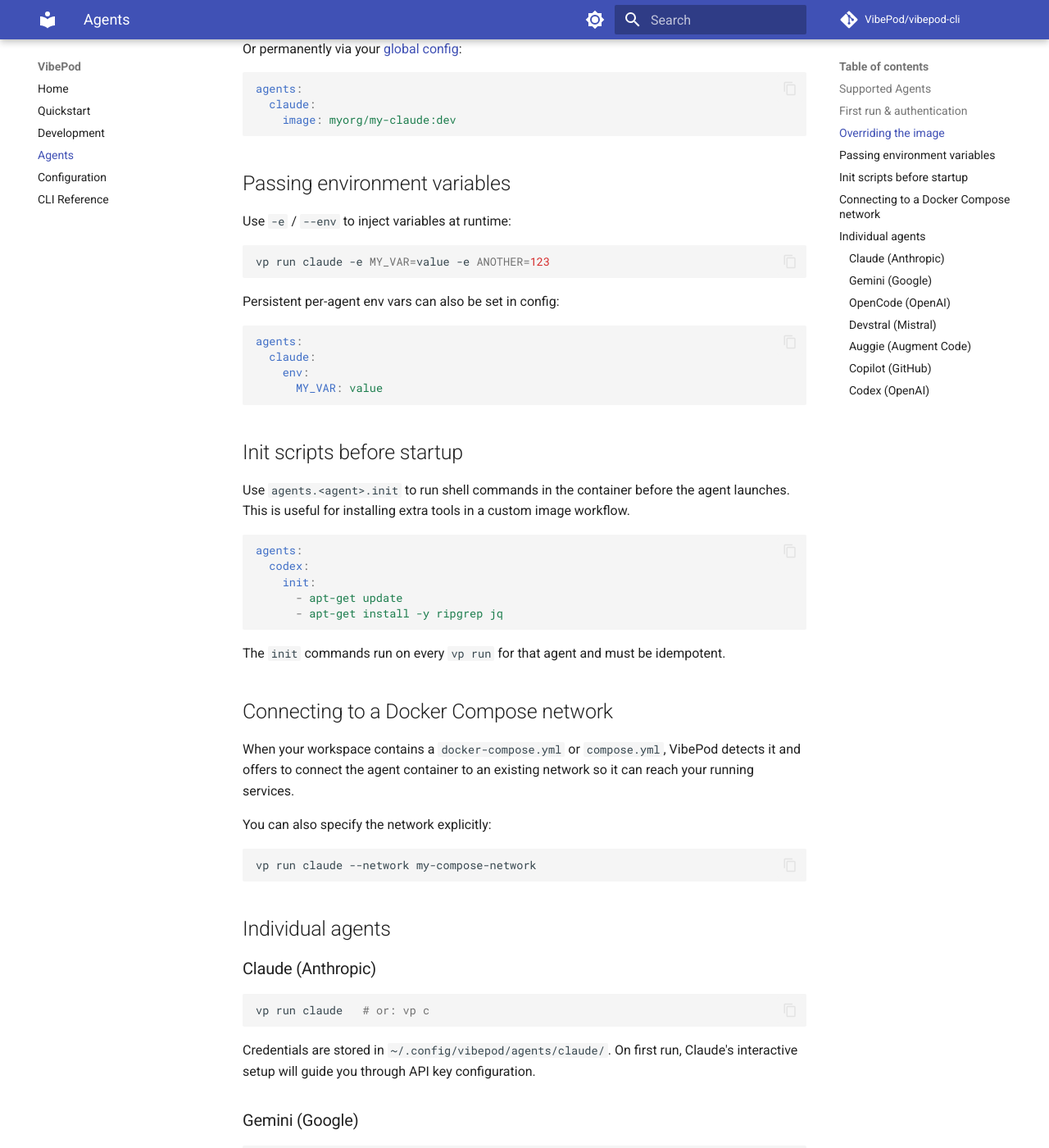
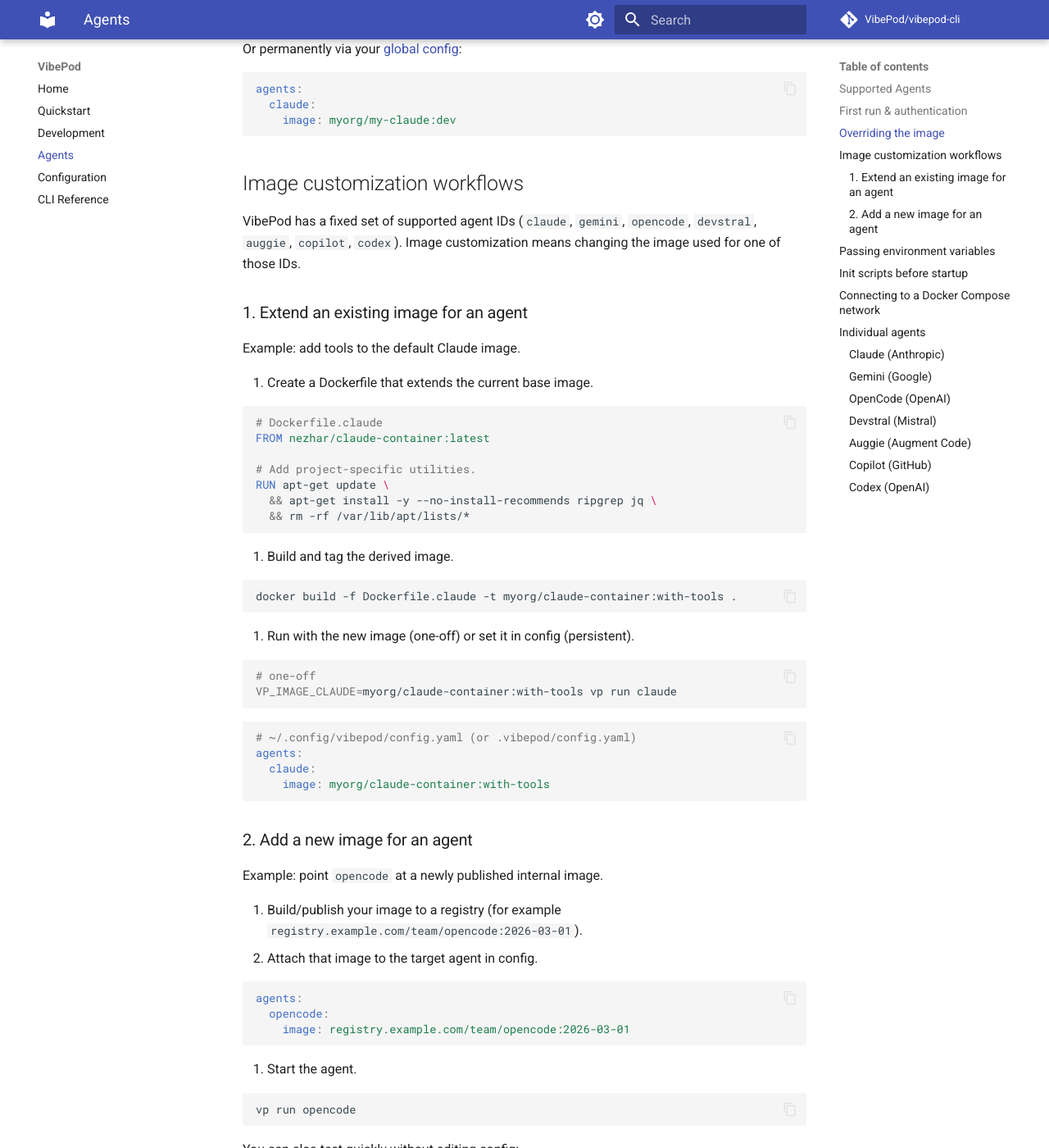
Before and after one commit to VibePod/vibepod-cli, an MkDocs documentation site: the page built from docs/agents/index.md, in a window 1280 px wide and 1400 px high, scrolled down 1063 px. Shown: the whole window at 82% size. Built offline with MkDocs 1.6.1 and Material for MkDocs 9.7.7, drawn with Linux system fonts in a browser that asks for light colours; comment, search, counter and statistics services are not loaded; some of the changed text lies outside the part shown.

Commit message:
Add documentation for usage of custom container builds

````diff
--- a/docs/agents/index.md
+++ b/docs/agents/index.md
@@ -32,6 +32,71 @@
 agents:
   claude:
     image: myorg/my-claude:dev
+```
+
+## Image customization workflows
+
+VibePod has a fixed set of supported agent IDs (`claude`, `gemini`, `opencode`, `devstral`, `auggie`, `copilot`, `codex`). Image customization means changing the image used for one of those IDs.
+
+### 1. Extend an existing image for an agent
+
+Example: add tools to the default Claude image.
+
+1. Create a Dockerfile that extends the current base image.
+
+```dockerfile
+# Dockerfile.claude
+FROM nezhar/claude-container:latest
+
+# Add project-specific utilities.
+RUN apt-get update \
+  && apt-get install -y --no-install-recommends ripgrep jq \
+  && rm -rf /var/lib/apt/lists/*
+```
+
+2. Build and tag the derived image.
+
+```bash
+docker build -f Dockerfile.claude -t myorg/claude-container:with-tools .
+```
+
+3. Run with the new image (one-off) or set it in config (persistent).
+
+```bash
+# one-off
+VP_IMAGE_CLAUDE=myorg/claude-container:with-tools vp run claude
+```
+
+```yaml
+# ~/.config/vibepod/config.yaml (or .vibepod/config.yaml)
+agents:
+  claude:
+    image: myorg/claude-container:with-tools
+```
+
+### 2. Add a new image for an agent
+
+Example: point `opencode` at a newly published internal image.
+
+1. Build/publish your image to a registry (for example `registry.example.com/team/opencode:2026-03-01`).
+2. Attach that image to the target agent in config.
+
+```yaml
+agents:
+  opencode:
+    image: registry.example.com/team/opencode:2026-03-01
+```
+
+3. Start the agent.
+
+```bash
+vp run opencode
+```
+
+You can also test quickly without editing config:
+
+```bash
+VP_IMAGE_OPENCODE=registry.example.com/team/opencode:2026-03-01 vp run opencode
 ```
 
 ## Passing environment variables
--- a/docs/configuration.md
+++ b/docs/configuration.md
@@ -134,6 +134,8 @@
 # pulls myorg/claude-container:latest
 ```
 
+For end-to-end examples (extending a base image and assigning a brand-new image to an agent), see [Agents > Image customization workflows](agents/index.md#image-customization-workflows).
+
 ## Project-level config
 
 Use `vp config init` in your repository to create `.vibepod/config.yaml` automatically when it does not already exist:
````
